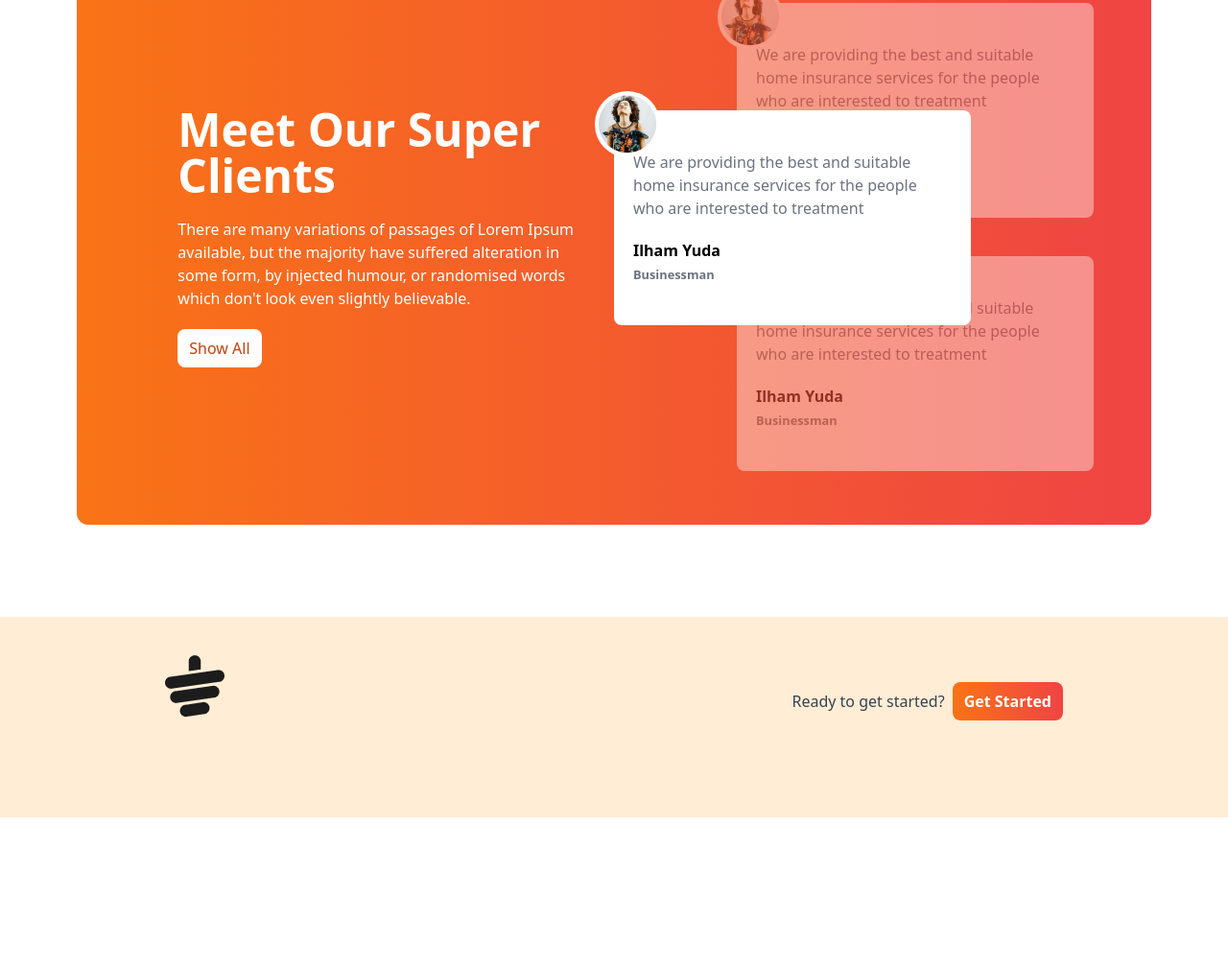
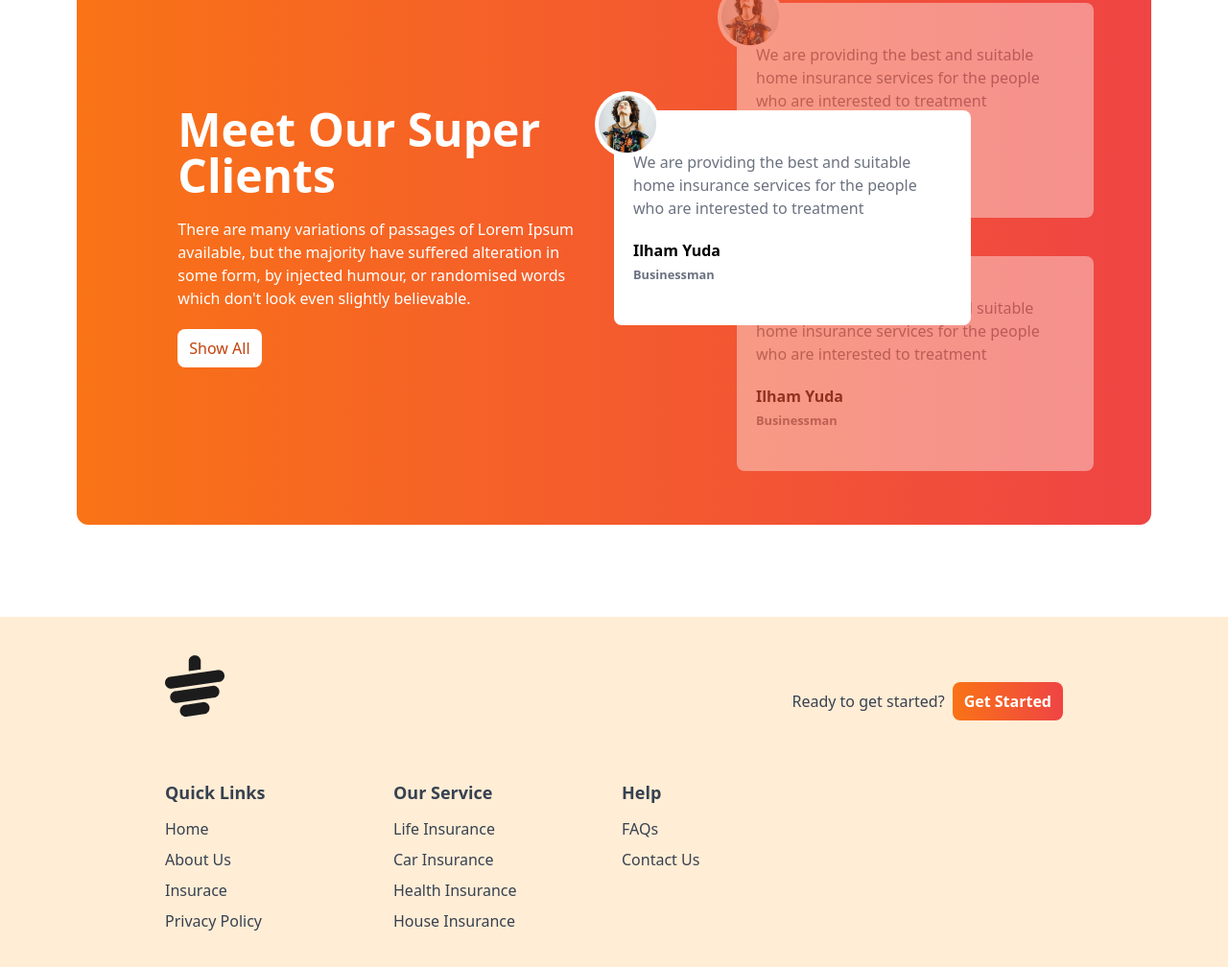
Before and after one commit to utshopust/tea-house-with-tailwind, a plain HTML site: page index.html in a window 1280 px wide. Shown: the part 1934-2942 px from the top of the page at 96% size. Before the commit the page ends 2786 px from the top, so only its background shows below. Drawn offline with nearby package versions, Linux system fonts and the light colour scheme.

Commit message:
footer section 70% done

```diff
--- a/index.html
+++ b/index.html
@@ -282,7 +282,58 @@
          </div>
 
          <!-- Links -->
+         <div class="grid grid-cols-1 md:grid-cols-2 lg:grid-cols-4 gap-4">
+          <!-- first columns -->
+           <div>
+            <h3 class="font-semibold text-lg mb-3">Quick Links</h3>
+            <ul class="space-y-2">
+              <li>
+                <a class="hover:text-orange-600" href="#">Home</a>
+              </li>
+              <li>
+                <a class="hover:text-orange-600" href="#">About Us</a>
+              </li>
+              <li>
+                <a class="hover:text-orange-600" href="#">Insurace</a>
+              </li>
+              <li>
+                <a class="hover:text-orange-600" href="#">Privacy Policy</a>
+              </li>
+            </ul>
+           </div>
+           <!-- Second columns -->
+           <div>
+            <h3 class="font-semibold text-lg mb-3">Our Service</h3>
+            <ul class="space-y-2">
+              <li>
+                <a class="hover:text-orange-600" href="#">Life Insurance</a>
+              </li>
+              <li>
+                <a class="hover:text-orange-600" href="#">Car Insurance</a>
+              </li>
+              <li>
+                <a class="hover:text-orange-600" href="#">Health Insurance</a>
+              </li>
+              <li>
+                <a class="hover:text-orange-600" href="#">House Insurance</a>
+              </li>
+            </ul>
+           </div>
+           <!-- Third columns -->
+           <div>
+            <h3 class="font-semibold text-lg mb-3">Help</h3>
+            <ul class="space-y-2">
+              <li>
+                <a class="hover:text-orange-600" href="#">FAQs</a>
+              </li>
+              <li>
+                <a class="hover:text-orange-600" href="#">Contact Us</a>
+              </li>
 
+            </ul>
+           </div>
+           <!-- Fourth Column -->
+         </div>
       </div>
 
     </footer>
```
